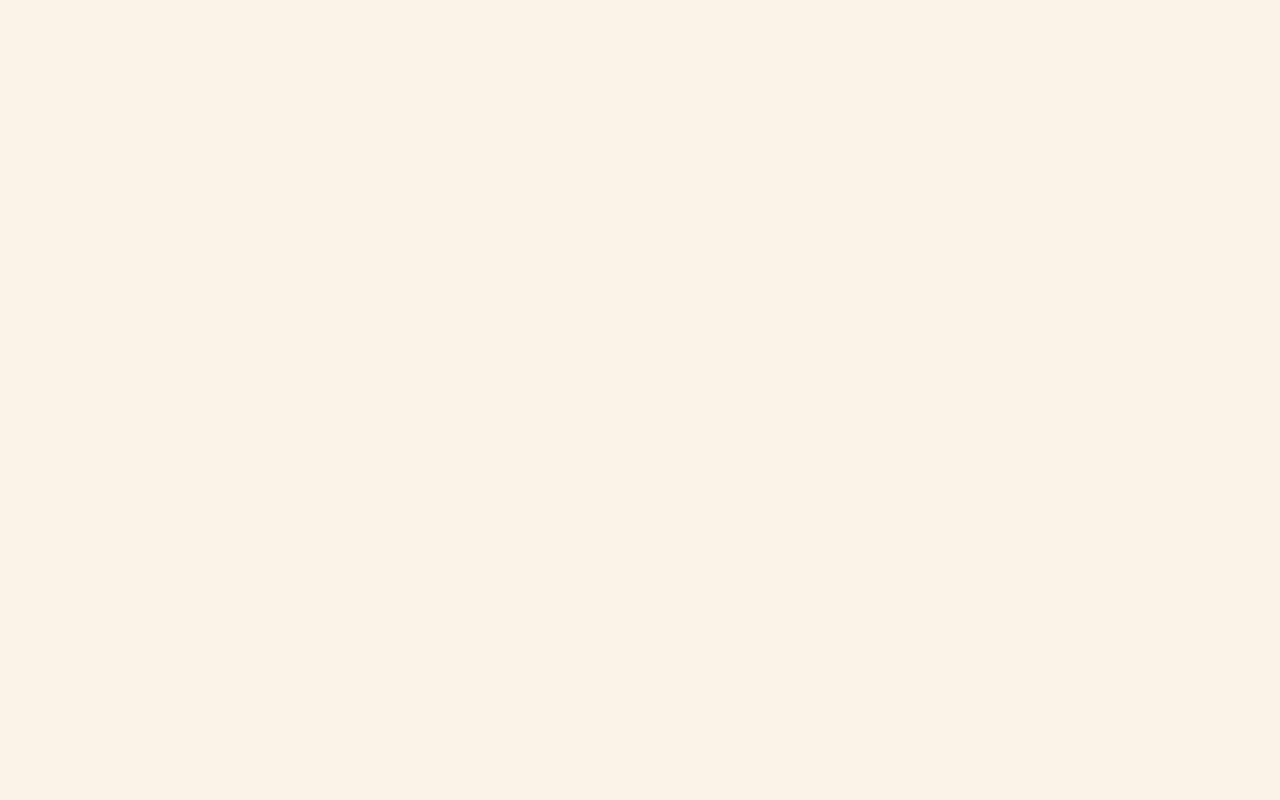
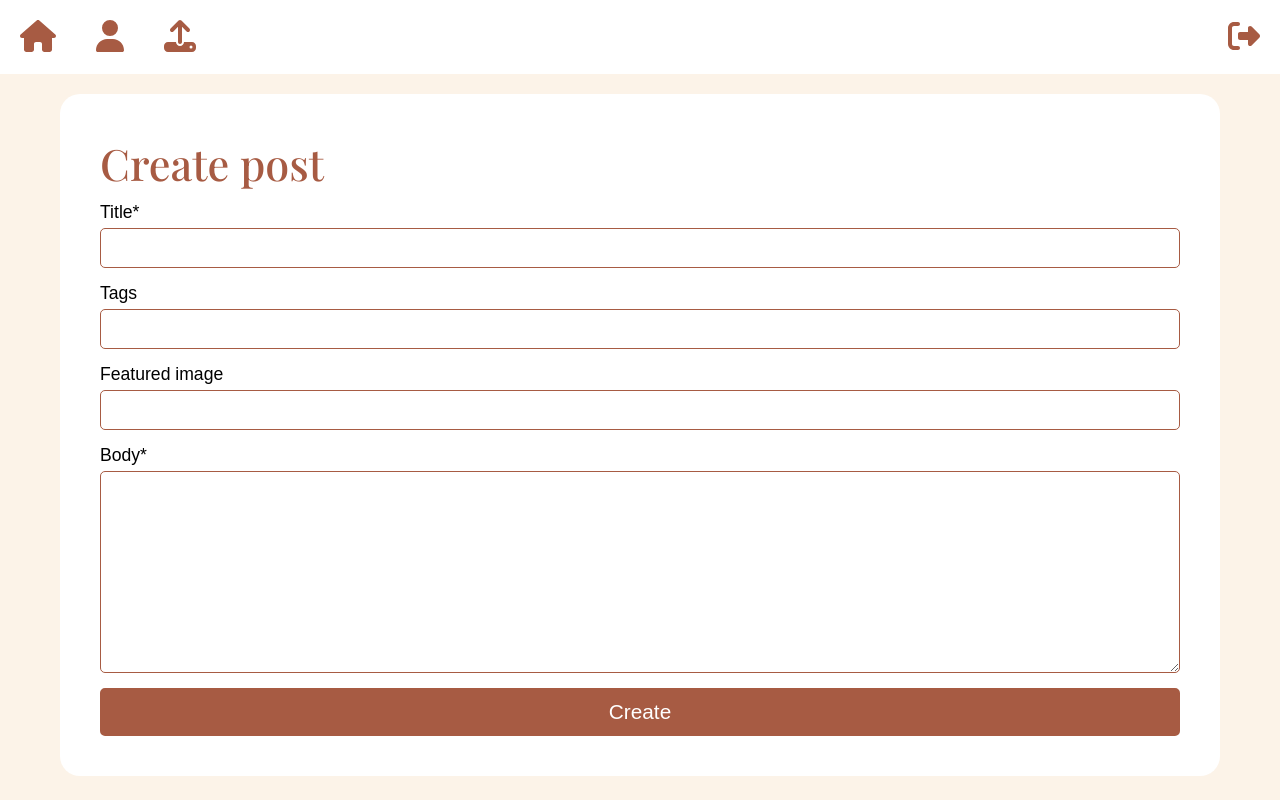
Before and after one commit to Noroff-FEU-Assignments/project-exam-2-rebekkarustad, a React (Create React App) app in the folder project-exam-2/: page /create in a window 1280 px wide. Before the commit this address had no page. Built offline with nearby package versions, Linux system fonts and the light colour scheme; a web font is replaced by a local one.

Commit message:
Create post

```diff
--- a/project-exam-2/src/App.js
+++ b/project-exam-2/src/App.js
@@ -8,6 +8,7 @@ import DiscoverFeed from "./components/pages/DiscoverFeed";
 import MyProfile from "./components/pages/MyProfile";
 import PostPage from "./components/pages/PostPage";
 import Profile from "./components/pages/Profile";
+import CreatePost from "./components/pages/CreatePost";
 
 function App() {
   return (
@@ -20,6 +21,7 @@ function App() {
         <Route path="/myprofile" element={<MyProfile />} />
         <Route path="/profile/:id" element={<Profile />} />
         <Route path="/post/:id" element={<PostPage />} />
+        <Route path="/create" element={<CreatePost />} />
       </Routes>
     </div>
   );
--- a/project-exam-2/src/components/layout/Nav.js
+++ b/project-exam-2/src/components/layout/Nav.js
@@ -18,7 +18,7 @@ export default function Nav() {
         <Link to="/profile">
           <FontAwesomeIcon icon={faUser} />
         </Link>
-        <Link to="/upload">
+        <Link to="/create">
           <FontAwesomeIcon icon={faUpload} />
         </Link>
       </div>
--- /dev/null
+++ b/project-exam-2/src/components/pages/CreatePost.jsx
@@ -0,0 +1,104 @@
+import { useState } from "react";
+import { useNavigate } from "react-router-dom";
+import { useForm } from "react-hook-form";
+import * as yup from "yup";
+import { yupResolver } from "@hookform/resolvers/yup";
+import axios from "axios";
+import { BASE_API, POST_PATH } from "../../constants/api";
+
+import Nav from "../layout/Nav";
+import Heading from "../layout/Heading";
+import FormError from "../forms/FormError";
+
+const baseUrl = BASE_API + POST_PATH;
+
+const schema = yup.object().shape({
+  title: yup.string().required("Please enter a title"),
+  body: yup.string().required("Please enter some text"),
+  tag: yup.array().ensure().nullable().required(),
+  media: yup.string().url("Must be a valid URL"),
+});
+
+export default function CreatePost() {
+  const [submitting, setSubmitting] = useState(false);
+  const [createError, setCreateError] = useState(null);
+
+  const history = useNavigate();
+
+  const {
+    register,
+    handleSubmit,
+    formState: { errors },
+  } = useForm({
+    resolver: yupResolver(schema),
+  });
+
+  async function onSubmit(info) {
+    setSubmitting(true);
+    setCreateError(null);
+
+    console.log(info);
+
+    const getToken = window.localStorage.getItem("token");
+
+    try {
+      const response = await axios({
+        method: "post",
+        url: baseUrl,
+        data: info,
+        headers: {
+          Authorization: `Bearer ${getToken}`,
+        },
+      });
+      console.log("response", response.data);
+      history(`/post/${response.data.id}`);
+    } catch (error) {
+      console.log("error", error);
+      setCreateError("Something went wrong");
+    } finally {
+      setSubmitting(false);
+    }
+  }
+
+  return (
+    <div className="createPage">
+      <Nav />
+      <div className="createWrapper">
+        <div className="formWrapper">
+          <Heading title="Create post" />
+          <form className="createForm" onSubmit={handleSubmit(onSubmit)}>
+            {createError && <FormError>{createError}</FormError>}
+
+            <div className="loginInfo">
+              {errors.title && <FormError>{errors.title.message}</FormError>}
+              <label className="labelText">Title*</label>
+              <input {...register("title")} />
+            </div>
+
+            <div className="loginInfo">
+              {errors.tag && <FormError>{errors.tag.message}</FormError>}
+              <label className="labelText">Tags</label>
+              <input {...register("tag")} />
+            </div>
+
+            <div className="loginInfo">
+              {errors.media && <FormError>{errors.media.message}</FormError>}
+              <label className="labelText">Featured image</label>
+              <input {...register("media")} />
+            </div>
+
+            <div className="loginInfo">
+              {errors.body && <FormError>{errors.body.message}</FormError>}
+              <label className="labelText">Body*</label>
+              <textarea rows="10" {...register("body")} />
+            </div>
+
+            <button className="signButton">
+              {submitting ? "creating..." : "Create"}
+            </button>
+          </form>
+        </div>
+      </div>
+    </div>
+  );
+}
--- a/project-exam-2/src/components/pages/DiscoverFeed.jsx
+++ b/project-exam-2/src/components/pages/DiscoverFeed.jsx
@@ -1,39 +1,16 @@
 import { useState, useEffect } from "react";
 import { FULL_API } from "../../constants/api";
-// import { BASE_API, POST_PATH } from "../../constants/api";
 import { Link } from "react-router-dom";
-// import { useForm } from "react-hook-form";
-// import * as yup from "yup";
-// import { yupResolver } from "@hookform/resolvers/yup";
-// import axios from "axios";
 
-// import FormError from "../forms/FormError";
-
-// import CommentForm from "../forms/CommentForm";
 import Nav from "../layout/Nav";
 import profile from "../../images/profile.jpg";
 
 const url = FULL_API;
 
-// const schema = yup.object().shape({
-//   comment: yup.string().required("Please enter your comment"),
-// });
-
 export default function DiscoverFeed() {
   const [data, setData] = useState([]);
   const [error, setError] = useState(null);
   const [loading, setLoading] = useState(true);
-
-  // const [submitting, setSubmitting] = useState(false);
-  // const [commentError, setCommentError] = useState(null);
-
-  // const {
-  //   register,
-  //   handleSubmit,
-  //   formState: { errors },
-  // } = useForm({
-  //   resolver: yupResolver(schema),
-  // });
 
   useEffect(() => {
     const fetchData = async () => {
@@ -66,23 +43,6 @@ export default function DiscoverFeed() {
   if (error) return <div>error</div>;
 
   console.log(data);
-
-  // async function onSubmit(commentdata) {
-  //   const commentUrl = BASE_API + POST_PATH + `/${data.id}/comment`;
-  //   console.log(commentUrl);
-
-  //   try {
-  //     const response = await axios.post(commentUrl, commentdata);
-  //     console.log("response", response.data);
-
-  //     window.localStorage.setItem("token", response.data.accessToken);
-  //   } catch (error) {
-  //     console.log("error", error);
-  //     setCommentError("Your email or password is wrong");
-  //   } finally {
-  //     setSubmitting(false);
-  //   }
-  // }
 
   return (
     <div className="feedPage">
@@ -120,10 +80,11 @@ export default function DiscoverFeed() {
               ) : (
                 <img src={post.media} alt={post.author} className="postImage" />
               )}
-
-              <Link to={`/post/${post.id}`}>
-                <h2>{post.title}</h2>
-              </Link>
+              <div className="postHeading">
+                <Link to={`/post/${post.id}`}>
+                  <h2>{post.title}</h2>
+                </Link>
+              </div>
               <p className="postBody">{post.body}</p>
               <div className="replyWrapper">
                 <div className="reactWrapper">
@@ -145,19 +106,6 @@ export default function DiscoverFeed() {
                     : `${post.comments.length} comments`}
                 </p>
               </div>
-
-              {/* <form className="commentForm" onSubmit={handleSubmit(onSubmit)}>
-                {commentError && <FormError>{commentError}</FormError>}
-                <input
-                  name="comment"
-                  placeholder="Leave a comment ..."
-                  {...register("comment")}
-                />
-                {errors.comment && (
-                  <FormError>{errors.comment.message}</FormError>
-                )}
-                <button>{submitting ? "Sending..." : "Send"}</button>
-              </form> */}
             </div>
           ))}
         </div>
--- a/project-exam-2/src/sass/partials/_components.scss
+++ b/project-exam-2/src/sass/partials/_components.scss
@@ -1,3 +1,12 @@
+//forms
+
+textarea {
+  padding: 10px;
+  font-size: 1rem;
+  border: 1px solid $color-primary;
+  border-radius: 5px;
+}
+
 .signButton {
   background-color: $color-primary;
   padding: 10px;
--- /dev/null
+++ b/project-exam-2/src/sass/partials/_create.scss
@@ -0,0 +1,10 @@
+.createWrapper {
+  margin: 0 auto;
+  max-width: 1200px;
+  padding: 20px;
+  display: grid;
+  .formWrapper {
+    background-color: $color-light;
+    border-radius: 20px;
+  }
+}
--- a/project-exam-2/src/sass/partials/_feed.scss
+++ b/project-exam-2/src/sass/partials/_feed.scss
@@ -63,6 +63,9 @@ span {
   grid-template-columns: 1fr 1fr;
   gap: 20px;
 }
+.postHeading {
+  grid-column: 1 / 3;
+}
 .profileInfo {
   display: flex;
   align-items: center;
--- a/project-exam-2/src/sass/style.scss
+++ b/project-exam-2/src/sass/style.scss
@@ -2,6 +2,7 @@
 
 @import "partials/collage";
 @import "partials/components";
+@import "partials/create";
 @import "partials/feed";
 @import "partials/layout";
 @import "partials/nav";
```
Lines whose indentation alone changed are shown as unchanged.
